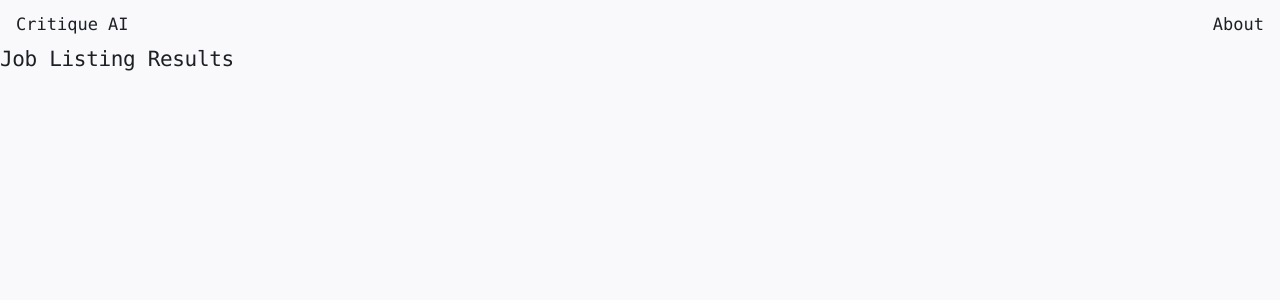
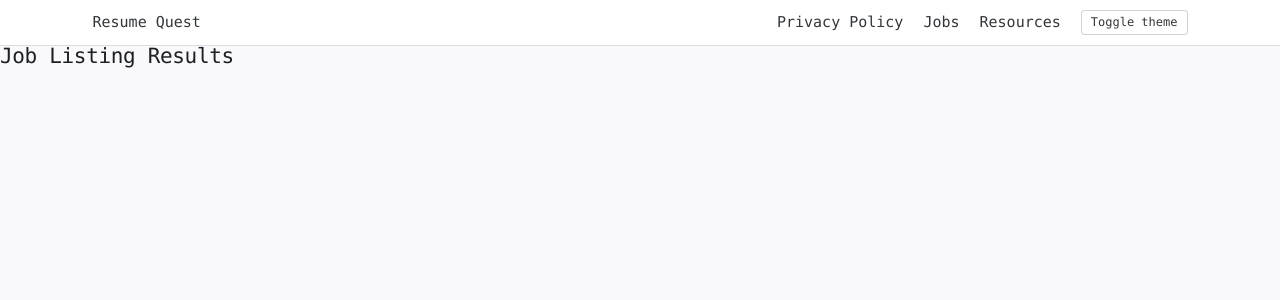
Before and after one commit to Pomegranate-Coding-Group/CritiqueAI, a Next.js app in the folder app/: page /results in a window 1280 px wide. Shown: the top 300 px of the page. Built offline with nearby package versions, Linux system fonts and the light colour scheme.

Commit message:
work on results page

```diff
--- /dev/null
+++ b/app/components/DarkThemeButton.tsx
@@ -0,0 +1,20 @@
+import React from 'react';
+import { Button } from '@components/common/';
+import { darkTheme } from '@stitches-config';
+
+export function DarkThemeButton() {
+  const [theme, setTheme] = React.useState('theme-default');
+
+  React.useEffect(() => {
+    document.body.classList.remove('theme-default', darkTheme);
+    document.body.classList.add(theme);
+  }, [theme]);
+
+  return (
+    <Button
+      onClick={() => setTheme(theme === 'theme-default' ? darkTheme : 'theme-default')}
+    >
+      Toggle theme
+    </Button>
+  );
+}
--- a/app/components/Header.tsx
+++ /dev/null
@@ -1,38 +0,0 @@
-import styles from "../styles/Header.module.css";
-import Link from "next/link";
-import { useEffect, useState } from "react";
-import cn from "classnames";
-import { Flex, Text } from "./common";
-
-export default function Header({}) {
-  const [scrolling, setScrolling] = useState(false);
-
-  useEffect(() => {
-    window.addEventListener("scroll", handleScroll);
-    // cleanup
-    return () => {
-      window.removeEventListener("scroll", handleScroll);
-    };
-  }, []);
-
-  const handleScroll = () => {
-    setScrolling(window.scrollY > 40);
-  };
-  return (
-    <nav className={cn(styles.topBar, { [styles.scroll]: scrolling })}>
-      <div className={styles.skip}>
-        <a href="#main">Skip to Content</a>
-      </div>
-      <Flex justify="between">
-          <Flex gap="1">
-            <Text size="4">Critique AI</Text>
-          </Flex>
-          <Flex>
-            <Text size="4">
-              <Link href="/about">About</Link>
-            </Text>
-          </Flex>
-      </Flex>
-    </nav>
-  );
-}
--- /dev/null
+++ b/app/components/NavBar.tsx
@@ -0,0 +1,38 @@
+import Link from "next/link";
+import {
+  Flex,
+  Text,
+  AppBar,
+  SkipToMainContent,
+  Container,
+} from "@components/common";
+import { DarkThemeButton } from "./DarkThemeButton";
+
+export default function NavBar({ }) {
+  return (
+    <nav>
+      <SkipToMainContent />
+      <AppBar size="2" color="loContrast" border sticky glass>
+        <Container size="3">
+          <Flex justify="between" align="center">
+            <Flex gap="4" align="center">
+              <Text>Resume Quest</Text>
+            </Flex>
+            <Flex gap="4" align="center">
+              <Link href="/privacy-policy">
+                <Text>Privacy Policy</Text>
+              </Link>
+              <Link href="/jobs">
+                <Text>Jobs</Text>
+              </Link>
+              <Link href="/resources">
+                <Text>Resources</Text>
+              </Link>
+              <DarkThemeButton />
+            </Flex>
+          </Flex>
+        </Container>
+      </AppBar>
+    </nav>
+  );
+}
--- /dev/null
+++ b/app/components/ResumeUpload.tsx
@@ -0,0 +1,6 @@
+export default function ResumeUpload() {
+    return <>
+        <h2>Resume Feedback</h2>
+        <p>Want personalized feedback?</p>
+    </>
+}
--- a/app/pages/results.tsx
+++ b/app/pages/results.tsx
@@ -1,12 +1,12 @@
 
 import { Text } from "@components/common";
-import Header from "@components/Header";
+import NavBar from "@components/NavBar";
 import { TitleAndMetaTags } from "@components/TitleAndMetaTags";
 
 export default function Results(){
     return <>
         <TitleAndMetaTags />
-        <Header />
+        <NavBar />
         <main>
             <Text size="6" as="h1">Job Listing Results</Text>
         </main>
```
